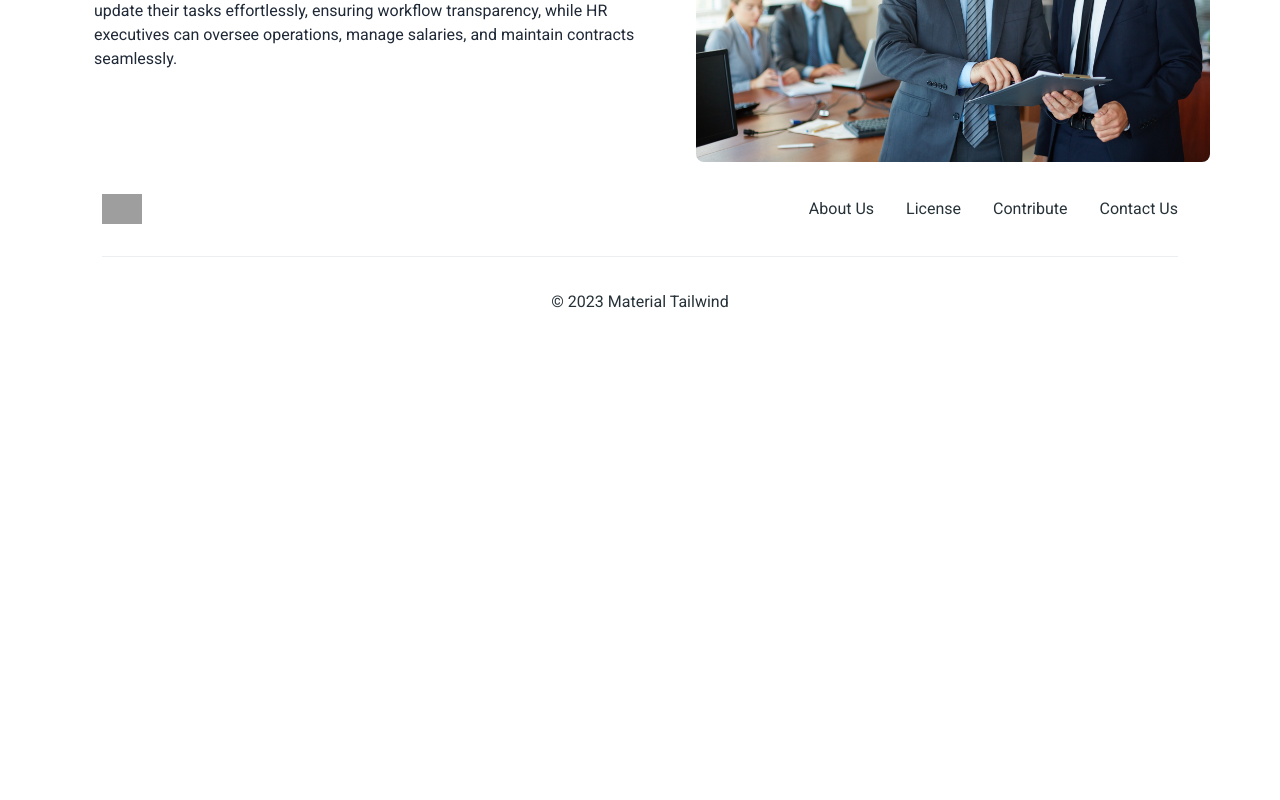
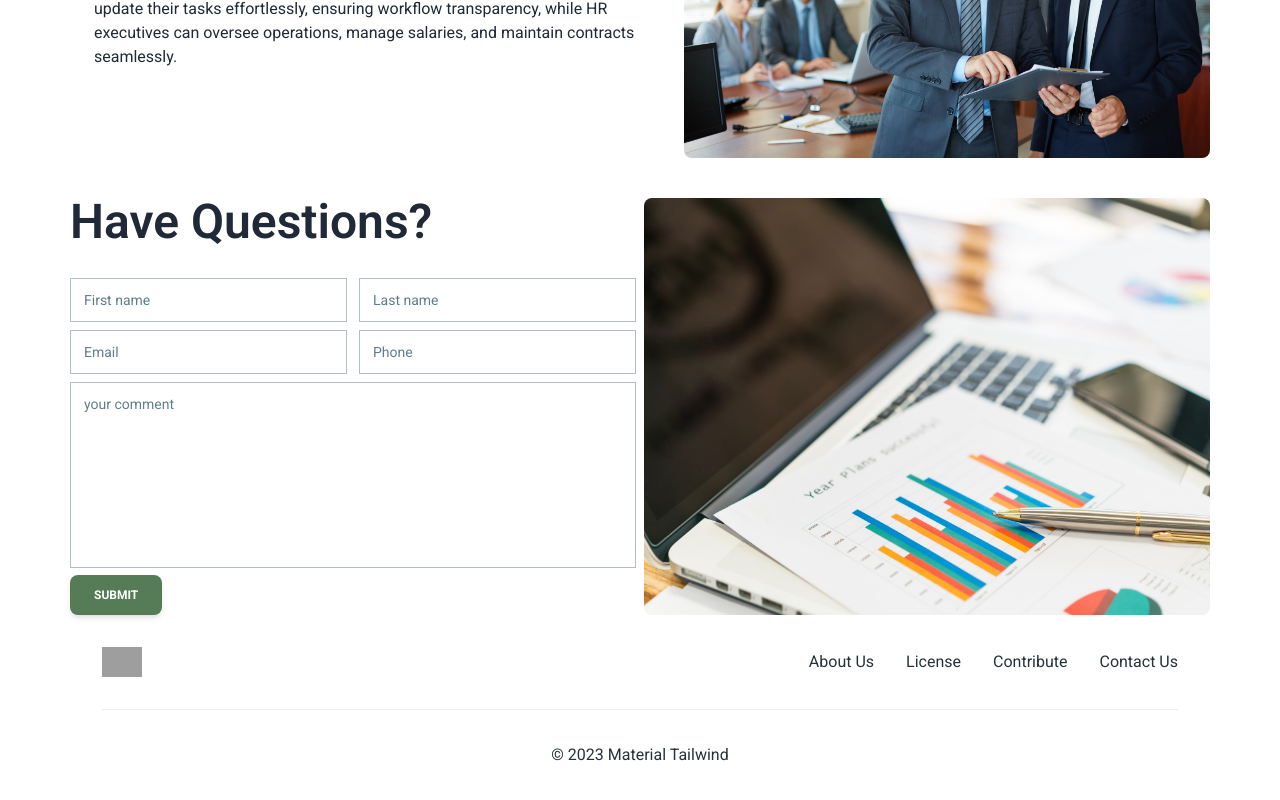
Before and after one commit to utshasaha16/employee-management-system, a React (Vite) app: page / in a window 1280 px wide. Shown: the part 2150-2950 px from the top of the page. Before the commit the page ends 2497 px from the top, so only its background shows below. Built offline with nearby package versions, Linux system fonts and the light colour scheme; no server answers; grey boxes are pictures that could not be loaded.

Commit message:
create question section

```diff
--- a/src/Pages/Home/Home/Home.jsx
+++ b/src/Pages/Home/Home/Home.jsx
@@ -1,5 +1,6 @@
 import HomeSlider from "../../../component/HomeSlider/HomeSlider";
 import NoteSection from "../noteSection/NoteSection";
+import QuestionSection from "../QuestionSection/QuestionSection";
 import Services from "../Services/Services";
 import Testimonials from "../Testimonials/Testimonials";
 
@@ -24,6 +25,10 @@ export const Home = () => {
         <section className="mt-10">
           <NoteSection></NoteSection>
         </section>
+        {/* questions section */}
+        <section className="mt-10">
+          <QuestionSection></QuestionSection>
+        </section>
       </main>
     </>
   );
--- /dev/null
+++ b/src/Pages/Home/QuestionSection/QuestionSection.jsx
@@ -0,0 +1,29 @@
+import { Button, Input, Textarea } from "@material-tailwind/react";
+import questionImage from "../../../assets/banner/questionImage.jpg"
+
+const QuestionSection = () => {
+  return (
+    <section className="md:flex gap-2">
+      <div className="md:w-2/4 w-full">
+        <h1 className="text-5xl font-semibold">Have Questions?</h1>
+        <form className="mt-8 max-w-screen-lg ">
+          <div className="flex gap-3 mb-2">
+          <Input className="rounded-none" size="lg" label="First name" />
+          <Input className="rounded-none" size="lg" label="Last name" />
+          </div>
+          <div className="flex gap-3 mb-2">
+          <Input className="rounded-none" size="lg" label="Email" />
+          <Input className="rounded-none" size="lg" label="Phone" />
+          </div>
+          <Textarea className="rounded-none" size="lg" label="your comment" rows={8} />
+          <Button className="bg-[#557C56] text-white hover:text-black hover:bg-white">Submit</Button>
+        </form>
+      </div>
+     <div className="md:w-2/4 w-full md:mt-0 mt-3">
+     <img className="rounded-lg w-full h-full" src={questionImage} alt="" />
+     </div>
+    </section>
+  );
+};
+
+export default QuestionSection;
--- a/src/Pages/Home/noteSection/NoteSection.jsx
+++ b/src/Pages/Home/noteSection/NoteSection.jsx
@@ -34,7 +34,7 @@ const NoteSection = () => {
             manage salaries, and maintain contracts seamlessly.
           </p>
         </div>
-        <div className="lg:pl-6 pt-3">
+        <div>
           <img className="rounded-lg" src={noteImage2} alt="" />
         </div>
       </section>
```
Also changed, not shown: src/assets/banner/questionImage.jpg (added).
